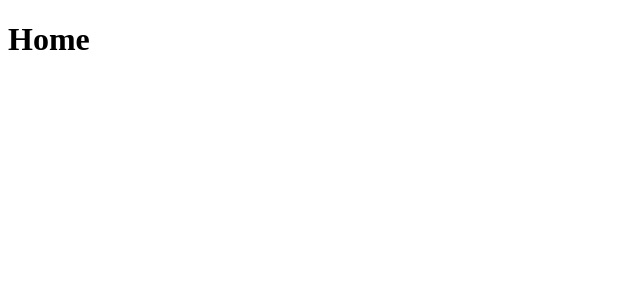
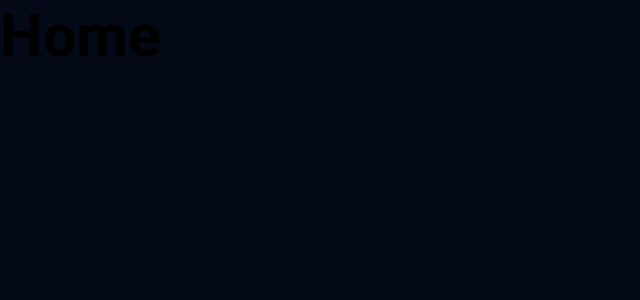
Before and after one commit to maironvilela/advanced-tec, a Next.js app: page / in a window 1280 px wide. Shown: the top 300 px of the page, without its empty margins (0-640 px from the left). Built offline with nearby package versions, Linux system fonts and the light colour scheme.

Commit message:
:heavy_plus_sign: chore: add SASS

```diff
--- a/package.json
+++ b/package.json
@@ -11,7 +11,8 @@
   "dependencies": {
     "next": "12.2.0",
     "react": "18.2.0",
-    "react-dom": "18.2.0"
+    "react-dom": "18.2.0",
+    "sass": "^1.53.0"
   },
   "devDependencies": {
     "@types/node": "18.0.3",
@@ -21,6 +22,7 @@
     "eslint-config-next": "12.2.0",
     "eslint-config-prettier": "^8.5.0",
     "eslint-plugin-prettier": "^4.2.1",
+    "node-sass": "^7.0.1",
     "prettier": "2.7.1",
     "typescript": "4.7.4"
   }
--- a/src/pages/_app.tsx
+++ b/src/pages/_app.tsx
@@ -1,4 +1,5 @@
 import type { AppProps } from 'next/app';
+import '../styles/global.scss';
 
 function MyApp({ Component, pageProps }: AppProps) {
   return <Component {...pageProps} />;
--- a/src/pages/index.tsx
+++ b/src/pages/index.tsx
@@ -1,9 +1,7 @@
 import type { NextPage } from 'next';
 
+const Home: NextPage = () => {
+  return <h1>Home</h1>;
+};
 
-  const Home: NextPage = () => {
-  return (
-      <h1>Home</h1>
-  )}
-
-  export default Home;
+export default Home;
--- /dev/null
+++ b/src/styles/global.scss
@@ -0,0 +1,52 @@
+* {
+  box-sizing: border-box;
+  margin: 0;
+  padding: 0;
+ }
+
+ :root{
+   --white: #FFFFFF;
+ }
+
+html {
+  /* a cada 1rem será considera 10px */
+  font-size: 62.5%;
+}
+
+body {
+  height: 100vh;
+  background: #030917;
+  color: "#FFF";
+  -webkit-font-smoothing: antialiased;
+  text-rendering: optimizelegibility;
+}
+
+
+body,input, textarea, select, button{
+  font: 400 1.6rem "Roboto",sans-serif;
+}
+
+
+h1, h2, h3, h4, h5, h6, strong {
+  font-weight: 700;
+}
+h1{
+  font-size: 6rem;
+}
+
+h2{
+  font-size: 5.2rem;
+}
+
+h3{
+  font-size:4.4rem;
+}
+
+button {
+  cursor: pointer;
+}
+
+a{
+  color: inherit;
+  text-decoration: none;
+}
```
Also changed, not shown: 1 other file (tests, documents, lock files or other folders).
